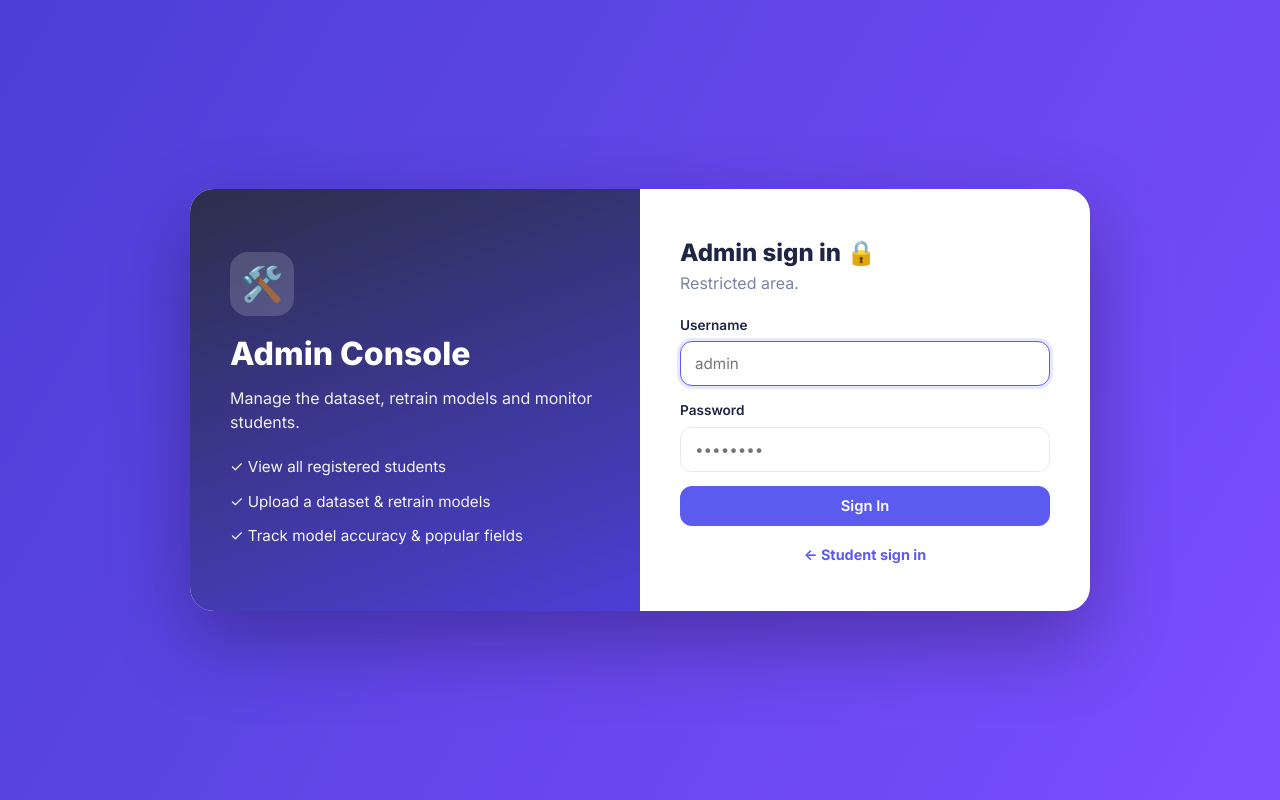
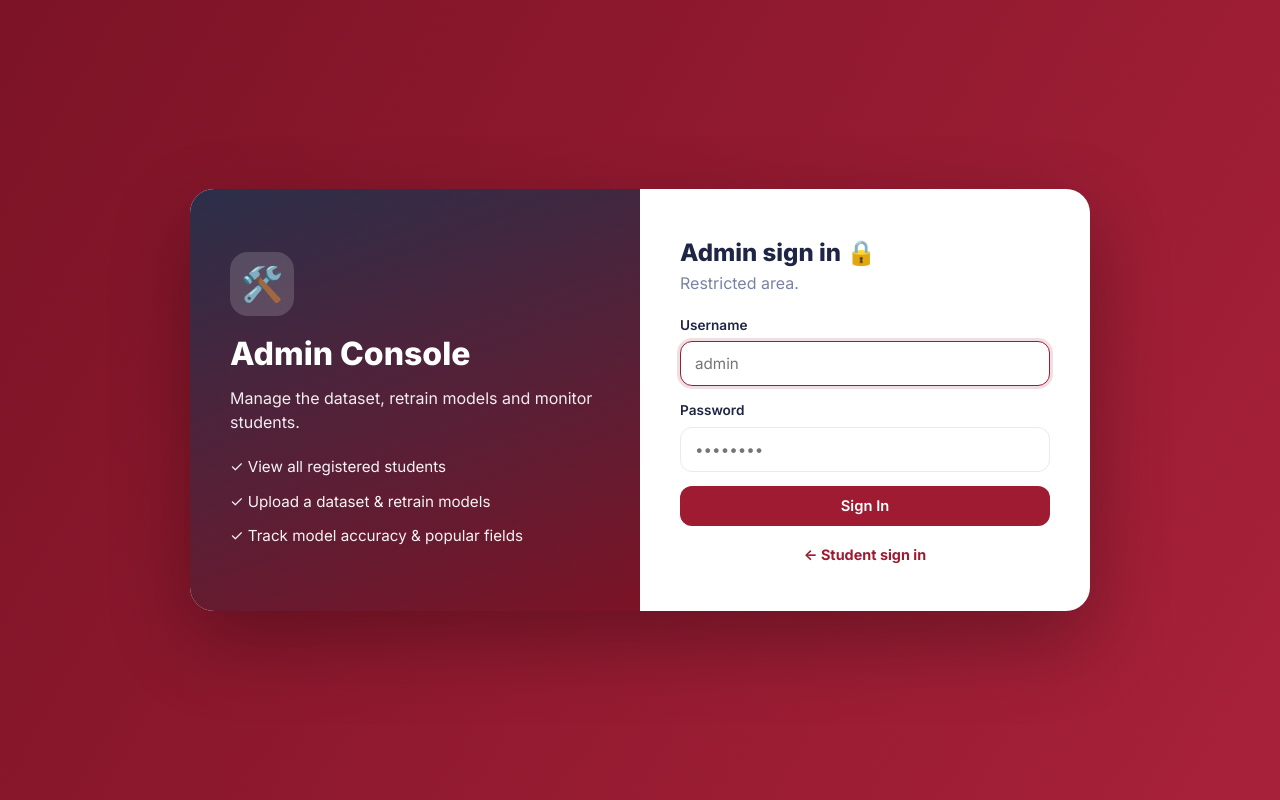
Before and after one commit to NarinderKaur00/course-field-recommendation, a Flask app: page /admin/login in a window 1280 px wide. Run offline with Flask 3, Linux system fonts and the light colour scheme; some libraries are stand-ins or nearby versions.

Commit message:
Theme: switch UI to Thapar maroon-red; balance chart panel into two-column layout

```diff
--- a/portal/static/css/style.css
+++ b/portal/static/css/style.css
@@ -7,13 +7,13 @@
   --ink:#1f2544;
   --muted:#7a82a6;
   --line:#e7eaf3;
-  --primary:#5b5bf0;
-  --primary-d:#4848d6;
-  --accent:#00b894;
-  --accent-d:#059a7e;
-  --violet:#7c4dff;
-  --sidebar1:#4b3fd6;
-  --sidebar2:#6d4bf0;
+  --primary:#9e1b32;        /* Thapar maroon-red */
+  --primary-d:#7c1326;
+  --accent:#00916e;         /* success green (kept for 'strong fit') */
+  --accent-d:#07795e;
+  --violet:#c0392b;         /* warm red accent */
+  --sidebar1:#7c1326;       /* maroon gradient */
+  --sidebar2:#a8213a;
   --shadow:0 10px 30px rgba(31,37,68,.08);
   --shadow-sm:0 4px 14px rgba(31,37,68,.06);
   --radius:16px;
@@ -205,7 +205,7 @@ a{text-decoration:none;color:inherit}
   padding:9px 10px;border:1.5px solid var(--line);border-radius:10px;font-size:.92rem;
   font-family:inherit;transition:.15s;width:100%;
 }
-.mark-field input:focus{outline:none;border-color:var(--primary);box-shadow:0 0 0 3px rgba(91,91,240,.12)}
+.mark-field input:focus{outline:none;border-color:var(--primary);box-shadow:0 0 0 3px rgba(158,27,50,.12)}
 .sticky-actions{
   position:sticky;bottom:0;display:flex;gap:12px;justify-content:flex-end;
   padding:16px 0;background:linear-gradient(180deg,transparent,var(--bg) 40%);
@@ -238,12 +238,12 @@ a{text-decoration:none;color:inherit}
 .info-steps li{padding-left:4px}
 
 /* ---------------- Auth pages ---------------- */
-.auth-body{background:linear-gradient(120deg,#4b3fd6,#7c4dff);min-height:100vh;display:grid;place-items:center;padding:20px}
+.auth-body{background:linear-gradient(120deg,#7c1326,#a8213a);min-height:100vh;display:grid;place-items:center;padding:20px}
 .auth-wrap{
   display:grid;grid-template-columns:1fr 1fr;max-width:900px;width:100%;
   background:#fff;border-radius:24px;overflow:hidden;box-shadow:0 30px 80px rgba(0,0,0,.3);
 }
-.auth-hero{background:linear-gradient(160deg,#5b5bf0,#7c4dff);color:#fff;padding:46px 40px;display:flex;align-items:center}
+.auth-hero{background:linear-gradient(160deg,#9e1b32,#c0392b);color:#fff;padding:46px 40px;display:flex;align-items:center}
 .auth-hero-inner h1{font-size:2rem;font-weight:800;margin:14px 0 8px}
 .tagline{opacity:.92;margin-bottom:22px}
 .hero-points{list-style:none;display:flex;flex-direction:column;gap:12px}
@@ -256,7 +256,7 @@ a{text-decoration:none;color:inherit}
 .form input{
   padding:12px 14px;border:1.5px solid var(--line);border-radius:12px;font-size:.95rem;font-family:inherit;transition:.15s;
 }
-.form input:focus{outline:none;border-color:var(--primary);box-shadow:0 0 0 3px rgba(91,91,240,.14)}
+.form input:focus{outline:none;border-color:var(--primary);box-shadow:0 0 0 3px rgba(158,27,50,.14)}
 .consent-row{flex-direction:row !important;align-items:flex-start;gap:9px;font-size:.8rem !important;font-weight:400 !important;color:var(--muted)}
 .consent-row input{margin-top:3px;width:16px;height:16px;accent-color:var(--primary)}
 .auth-switch{margin-top:18px;font-size:.9rem;color:var(--muted);text-align:center}
@@ -275,7 +275,7 @@ a{text-decoration:none;color:inherit}
 .cat-HSS{background:#f0e8ff;color:#6d3bd6}
 .cat-PE{background:#ffe9ef;color:#c0315a}
 .cat-GE{background:#e7f6ff;color:#1f7aa8}
-.cat-PR{background:#f3eaff;color:#7c4dff}
+.cat-PR{background:#fdeaea;color:#c0392b}
 .cat-CP,.cat-CF{background:#eaf7e9;color:#3a8a4a}
 .cat-OTH{background:#f0f0f0;color:#777}
 
@@ -320,7 +320,7 @@ a{text-decoration:none;color:inherit}
   display:flex;align-items:center;gap:14px;width:100%;
   background:none;border:0;cursor:pointer;padding:12px 16px;text-align:left;font:inherit;color:inherit;
 }
-.field-rec-head:hover{background:rgba(91,91,240,.04)}
+.field-rec-head:hover{background:rgba(158,27,50,.04)}
 .field-rec-ico{font-size:28px}
 .field-rec-main{display:flex;flex-direction:column;flex:1}
 .field-rec-main strong{font-size:1rem}
@@ -370,7 +370,7 @@ a{text-decoration:none;color:inherit}
   padding:9px 14px;border:1.5px solid var(--line);border-radius:10px;font-size:.9rem;
   font-family:inherit;min-width:230px;
 }
-.search-box:focus{outline:none;border-color:var(--primary);box-shadow:0 0 0 3px rgba(91,91,240,.12)}
+.search-box:focus{outline:none;border-color:var(--primary);box-shadow:0 0 0 3px rgba(158,27,50,.12)}
 
 .course-grid{display:grid;grid-template-columns:repeat(auto-fill,minmax(210px,1fr));gap:14px}
 .course-tile{
@@ -416,10 +416,11 @@ a{text-decoration:none;color:inherit}
 .chart-grid{display:grid;grid-template-columns:1fr 1fr;gap:18px}
 .chart-box{position:relative;height:300px}
 @media (max-width:820px){ .chart-grid{grid-template-columns:1fr} }
-/* compact bar chart kept small and aligned to the side */
-.chart-side{max-width:420px;margin-left:auto}
-.chart-box-sm{position:relative;height:210px}
-@media (max-width:820px){ .chart-side{max-width:none;margin-left:0} }
+/* compact bar chart in a balanced two-column panel (text left, chart right) */
+.chart-row{display:grid;grid-template-columns:1fr 1.1fr;gap:24px;align-items:center}
+.chart-intro{align-self:center}
+.chart-box-sm{position:relative;height:230px}
+@media (max-width:820px){ .chart-row{grid-template-columns:1fr} }
 
 .ai-panel{border:2px solid #e4e2ff;background:linear-gradient(180deg,#fbfaff,#fff)}
 .ai-source{font-size:.78rem;font-weight:700;color:var(--violet);margin-bottom:12px}
@@ -434,13 +435,13 @@ a{text-decoration:none;color:inherit}
 .admin-shell{min-height:100vh;background:var(--bg)}
 .admin-bar{
   display:flex;justify-content:space-between;align-items:center;padding:16px 28px;
-  background:linear-gradient(90deg,#2b2f4a,#4b3fd6);color:#fff;
+  background:linear-gradient(90deg,#2b2f4a,#7c1326);color:#fff;
 }
 .admin-brand{font-size:1.05rem}
 .admin-brand strong{font-weight:800}
 .admin-bar .btn-ghost{color:#fff;border-color:rgba(255,255,255,.5)}
 .admin-bar .btn-ghost:hover{background:rgba(255,255,255,.15)}
-.admin-hero{background:linear-gradient(160deg,#2b2f4a,#4b3fd6)}
+.admin-hero{background:linear-gradient(160deg,#2b2f4a,#7c1326)}
 .kv{list-style:none;display:flex;flex-direction:column;gap:10px;margin-bottom:16px}
 .kv li{display:flex;justify-content:space-between;font-size:.9rem;padding-bottom:8px;border-bottom:1px solid var(--line)}
 .kv li span{color:var(--muted)}
```
Also changed, not shown: portal/templates/recommendation.html (+12 -6 lines), portal/tests/test_app.py (+1 -1 lines).
